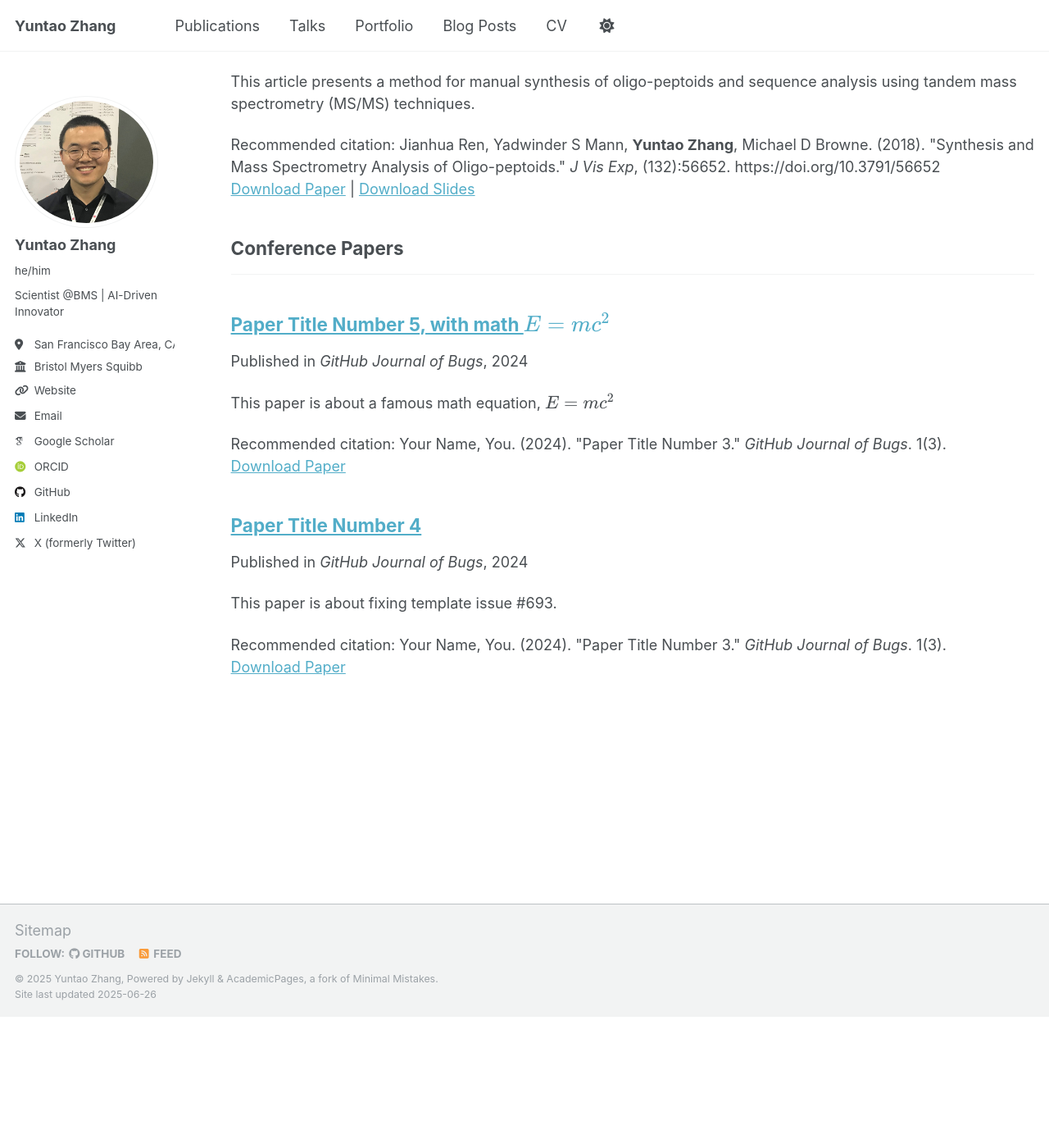
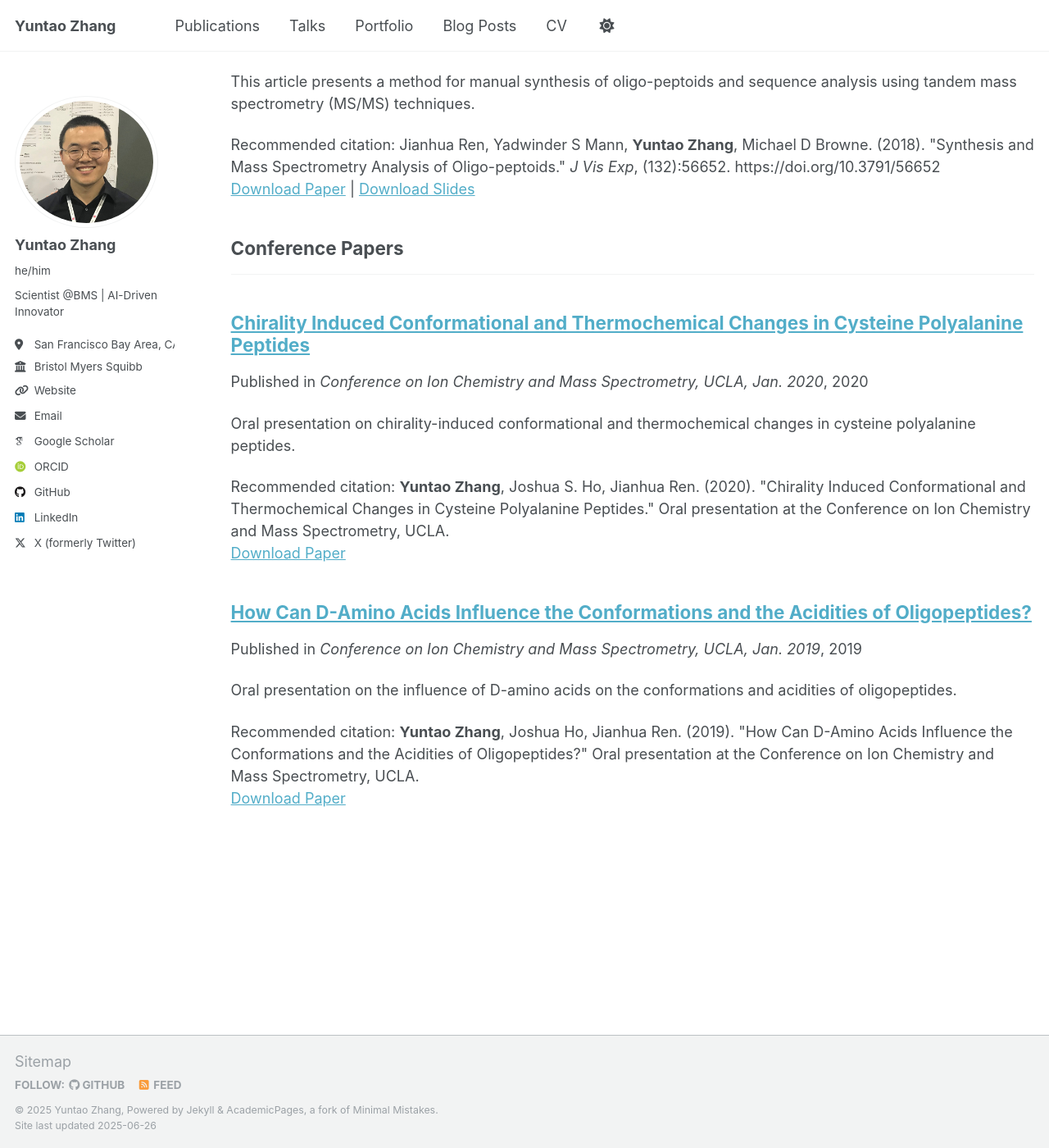
Before and after one commit to yuntaozhang999/yuntaozhang999.github.io, a Jekyll site: the page built from _pages/publications.html, in a window 1280 px wide and 1400 px high, scrolled down 1806 px. Shown: the whole window at 82% size. Built offline with Jekyll 4.4.1, drawn with Linux system fonts in a browser that asks for light colours; some web fonts are replaced; before the commit the page ends 3046 px from its top, so only the background shows below that.

Commit message:
Add new publication entries and update existing ones with citations and details

```diff
--- /dev/null
+++ b/_publications/2019-01-19-chirality-conformation-oral.md
@@ -0,0 +1,12 @@
+---
+title: "How Can D-Amino Acids Influence the Conformations and the Acidities of Oligopeptides?"
+collection: publications
+category: conferences
+permalink: /publication/2019-01-19-chirality-conformation-oral
+excerpt: 'Oral presentation on the influence of D-amino acids on the conformations and acidities of oligopeptides.'
+date: 2019-01-19
+venue: 'Conference on Ion Chemistry and Mass Spectrometry, UCLA, Jan. 2019'
+paperurl: ''
+citation: '<b>Yuntao Zhang</b>, Joshua Ho, Jianhua Ren. (2019). "How Can D-Amino Acids Influence the Conformations and the Acidities of Oligopeptides?" Oral presentation at the Conference on Ion Chemistry and Mass Spectrometry, UCLA.'
+---
+This oral presentation explored how D-amino acids can influence the conformations and acidities of oligopeptides. The study provides insights into the structural and thermochemical effects of D-amino acid incorporation in peptide systems.
--- /dev/null
+++ b/_publications/2020-01-18-chirality-conformation-oral.md
@@ -0,0 +1,12 @@
+---
+title: "Chirality Induced Conformational and Thermochemical Changes in Cysteine Polyalanine Peptides"
+collection: publications
+category: conferences
+permalink: /publication/2020-01-18-chirality-conformation-oral
+excerpt: 'Oral presentation on chirality-induced conformational and thermochemical changes in cysteine polyalanine peptides.'
+date: 2020-01-18
+venue: 'Conference on Ion Chemistry and Mass Spectrometry, UCLA, Jan. 2020'
+paperurl: 'http://academicpages.github.io/files/paper3.pdf'
+citation: '<b>Yuntao Zhang</b>, Joshua S. Ho, Jianhua Ren. (2020). "Chirality Induced Conformational and Thermochemical Changes in Cysteine Polyalanine Peptides." Oral presentation at the Conference on Ion Chemistry and Mass Spectrometry, UCLA.'
+---
+This oral presentation discussed how chirality in cysteine polyalanine peptides induces significant conformational and thermochemical changes. The findings provide new insights into the structural and energetic consequences of chirality in peptide systems.
--- a/_publications/2021-11-01-chirality-effects-aca-adca.md
+++ b/_publications/2021-11-01-chirality-effects-aca-adca.md
@@ -8,7 +8,6 @@ date: 2021-11-01
 venue: 'International Journal of Mass Spectrometry, Volume 469, November 2021, 116685'
 slidesurl: ''
 paperurl: 'https://doi.org/10.1016/j.ijms.2021.116685'
-citation: '<b>Yuntao Zhang</b>, Zachary Buen, Michael D. Browne, Yadwinder S. Mann, Jianhua Ren. (2021). &quot;Subtle chirality effects of a D/l-Cysteine on the intrinsic acidity and conformation of isomeric tripeptides ACA and AdCA.&quot; <i>International Journal of Mass Spectrometry</i>, 469, 116685. https://doi.org/10.1016/j.ijms.2021.116685'
+citation: '<b>Yuntao Zhang</b>, Zachary Buen, Michael D. Browne, Yadwinder S. Mann, Jianhua Ren. (2021). "Subtle chirality effects of a D/l-Cysteine on the intrinsic acidity and conformation of isomeric tripeptides ACA and AdCA." <i>International Journal of Mass Spectrometry</i>, 469, 116685. https://doi.org/10.1016/j.ijms.2021.116685'
 ---
-
-The contents above will be part of a list of publications, if the user clicks the link for the publication than the contents of section will be rendered as a full page, allowing you to provide more information about the paper for the reader. When publications are displayed as a single page, the contents of the above "citation" field will automatically be included below this section in a smaller font.
+Chirality effects on the intrinsic acidity of oligopeptides have been studied using a pair of stereoisomeric tripeptides containing two alanine (A) residues and either an L- or a d-cysteine, ACA and AdCA, where the C-terminus is amidated. The gas-phase acidities were determined by mass spectrometry measurements. The extended kinetic method yielded the deprotonation enthalpy (ΔacidH) and the gas-phase acidity (ΔacidG) of ACA to be 328.0 and 322.7 kcal/mol (1372.4 and 1350.2 kJ/mol), and of AdCA to be 327.8 and 322.4 kcal/mol (1371.5 and 1348.9 kJ/mol), respectively. Although the quantitative difference is small, the branching ratio bracketing experiments clearly indicate that AdCA is a stronger gas-phase acid than ACA. Conformations were obtained via a step-wise conformational search, followed by geometry and frequency calculations at the B3LYP/6-311 + G (d,p) level of theory. Theoretical gas-phase acidities are in good agreement with the experiments, which also suggests that AdCA is a stronger gas-phase acid. The enhanced acidity of the d-cysteine containing peptide is likely due to the adoption of a unique bent conformation upon deprotonation at the thiol group, which enables more favorable hydrogen bonding interactions within the peptide ion. The findings imply that chirality change on a single amino acid residue may have a notable effect on the biochemical properties of peptides.
--- a/_publications/2025-06-08-paper-title-number-5.md
+++ /dev/null
@@ -1,13 +0,0 @@
----
-title: "Paper Title Number 5, with math $$E=mc^2$$"
-collection: publications
-category: conferences
-permalink: /publication/2024-02-17-paper-title-number-4
-excerpt: 'This paper is about a famous math equation, $$E=mc^2$$'
-date: 2024-02-17
-venue: 'GitHub Journal of Bugs'
-paperurl: 'http://academicpages.github.io/files/paper3.pdf'
-citation: 'Your Name, You. (2024). &quot;Paper Title Number 3.&quot; <i>GitHub Journal of Bugs</i>. 1(3).'
----
-
-Using [MathJax](https://www.mathjax.org/) in the description is supported - $$E=mc^2$$ - however, the use must be mindful that the default delimiters are `$$...$$` and `\\[...\\]` which differs from the `$...$` that is typically expected.
```
Also changed, not shown: _publications/2024-02-17-paper-title-number-4.md (deleted, +0 -13 lines).
